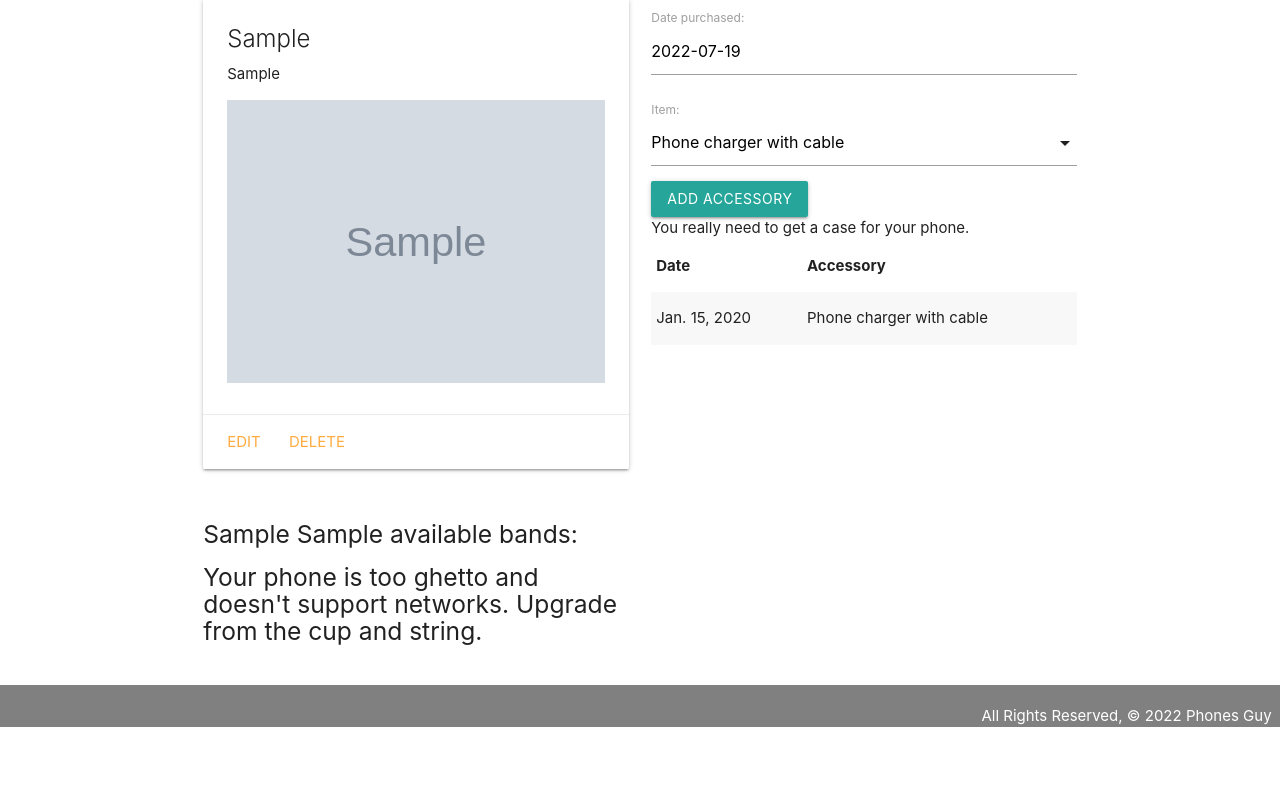
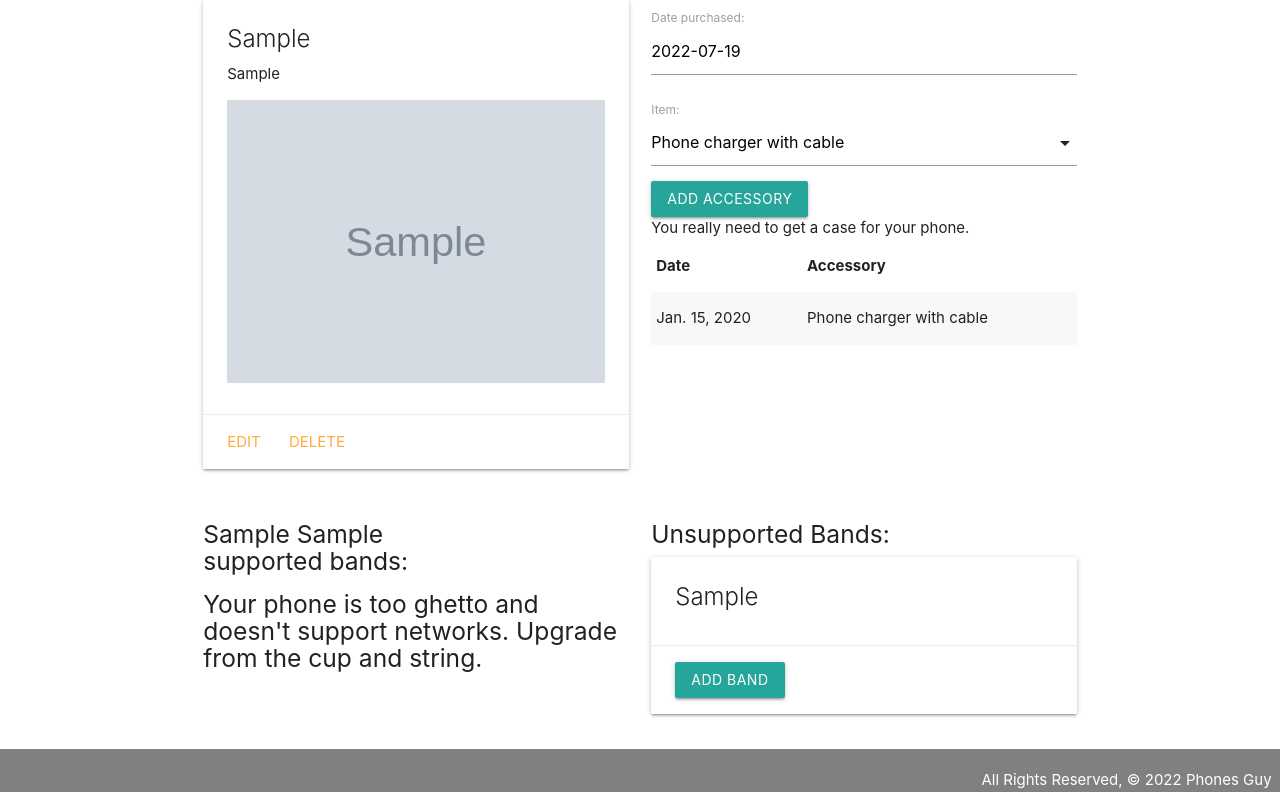
Before and after one commit to richclarke0/Phone_Collector_Django, a Django app: page /phones/1/ in a window 1280 px wide. Shown: the part 73-865 px from the top of the page. Before the commit the page ends 800 px from the top, so only its background shows below. Run offline with Django 4.2, Linux system fonts and the light colour scheme; tables that the repository leaves empty hold one stand-in row (values such as "Sample post"); grey boxes marked "Sample" are stand-in pictures.

Commit message:
i really need a break

```diff
--- a/phones/main_app/templates/phones/detail.html
+++ b/phones/main_app/templates/phones/detail.html
@@ -49,7 +49,7 @@
 {% comment %} this is the panel at the bottom with bands and other stuff {% endcomment %}
 <div class="row">
   <div class="col s6">
-    <h5>{{phone.manufacturer}} {{phone.model}} available bands:</h5>
+    <h5>{{phone.manufacturer}} {{phone.model}} <br> supported bands:</h5>
     {% if phone.bands.count %}
       {% for band in phone.bands.all %}
       <div class="card">
@@ -66,7 +66,28 @@
   </div>
 {% comment %} phone's bands end  {% endcomment %}
 {% comment %} available bands begin  {% endcomment %}
-
+<div class="col s6">
+  <h5>Unsupported Bands:</h5>
+  {% if bands.count %}
+    {% for band in bands.all %}
+    <div class="card">
+      <div class="card-content">
+        <span class="card-title">
+          <div>{{band.type}}</div>
+        </span>
+      </div>
+      <div class="card-action">
+        <form action="" method="post">
+          {% csrf_token %}
+          <button class="btn" type="submit">Add Band</button>
+        </form>
+      </div>
+    </div>
+    {% endfor %}
+    {% else %}
+    <h4>{{phone.manufacturer}} {{phone.model}} supports all modern bands.</h4>
+  {% endif %}
+</div>
 {% comment %} available bands end  {% endcomment %}
 </div>
 
--- a/phones/main_app/views.py
+++ b/phones/main_app/views.py
@@ -38,11 +38,13 @@ def phones_index(request):
 def phones_detail(request, phone_id):
     #function receives phone_id from the url in the path established in urls.py
     phone = Phone.objects.get(id=phone_id)
+    bands_phone_doesnt_have = Band.objects.exclude(id__in = phone.bands.all().values_list('id'))
     #form for accessory add
     accessory_form = AccessoryForm()
     return render(request, 'phones/detail.html', {
         'phone' : phone,
-        'accessory_form' : accessory_form
+        'accessory_form' : accessory_form,
+        'bands': bands_phone_doesnt_have
         })
 
 def add_item(request, phone_id):
```
